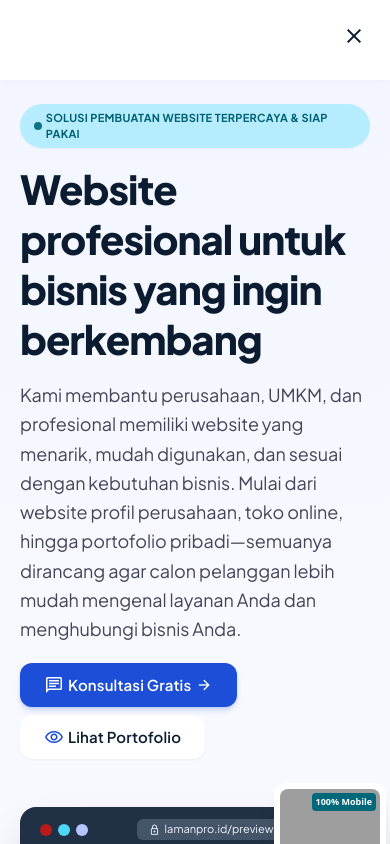
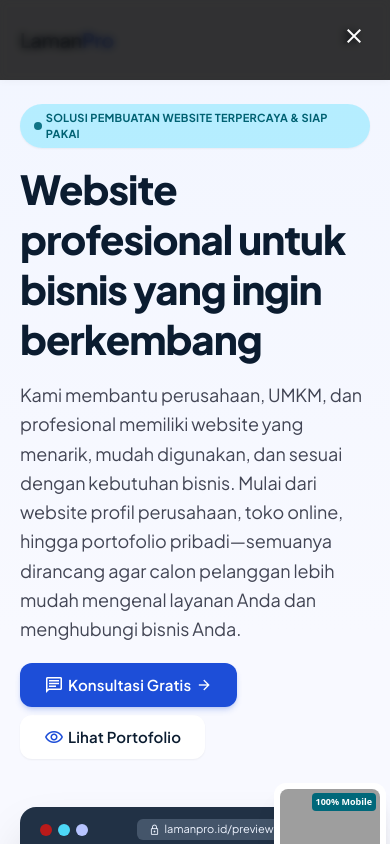
Before and after one commit to igoens1979/site-lamanpro, a React (Vite) app: page / in a window 390 px wide. Both pictures are taken after a click on the button "menu". Shown: the top 844 px of the page. Built offline with nearby package versions, Linux system fonts and the light colour scheme; grey boxes are pictures that could not be loaded; the HTML template or start-up script is replaced by a standard one.

Commit message:
update background sticky

```diff
--- a/src/components/Navbar.jsx
+++ b/src/components/Navbar.jsx
@@ -120,12 +120,12 @@ export default function Navbar() {
       {/* Mobile Drawer */}
       {mobileOpen && (
         <div
-          className="xl:hidden fixed inset-0 z-[60] bg-white backdrop-blur-sm overflow-y-auto"
+          className="xl:hidden fixed inset-0 z-[60] bg-black/80 backdrop-blur-sm overflow-y-auto"
           onClick={() => setMobileOpen(false)}
         >
           <div className="absolute top-0 right-0 p-4">
             <button
-              className="p-2 rounded-lg text-on-surface hover:bg-surface-container-low/50 transition-colors"
+              className="p-2 rounded-lg text-white hover:bg-white/10 transition-colors"
               onClick={() => setMobileOpen(false)}
               aria-label="Tutup menu"
             >
@@ -138,8 +138,8 @@ export default function Navbar() {
                 key={link.path}
                 className={`block px-4 py-3 rounded-lg text-lg font-label-lg transition-colors ${
                   link.active
-                    ? 'bg-surface-container text-primary font-bold'
-                    : 'text-on-surface-variant hover:text-on-surface hover:bg-surface-container-low/80'
+                    ? 'bg-white/10 text-white font-bold'
+                    : 'text-white hover:bg-white/10'
                 }`}
                 data-path={link.path}
                 href="#"
```
Also changed, not shown: 4 other files (tests, documents, lock files or other folders).
